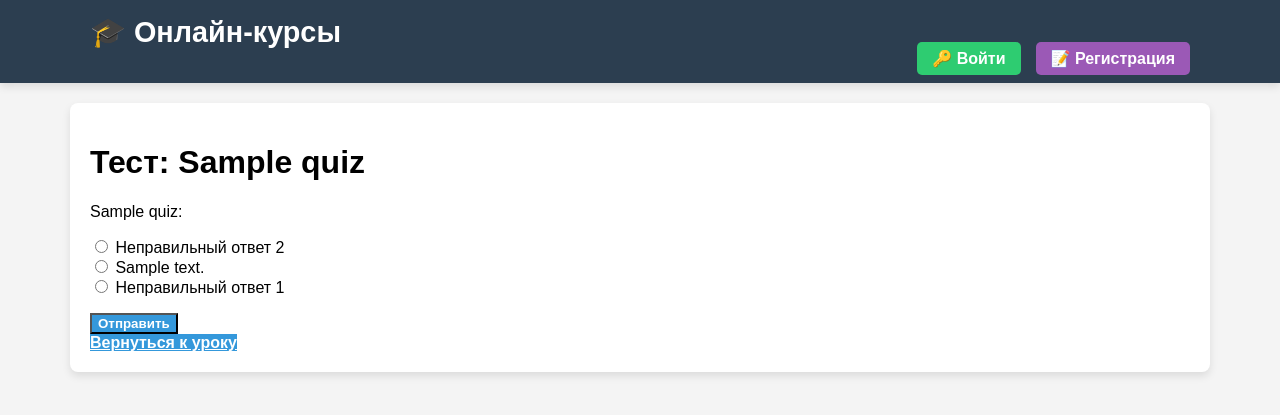
After one commit to loraAbramchuk/PlatformForOnlineCourses, a Django app: page /quizzes/1/ in a window 1280 px wide. The commit adds this page. Shown: the top 415 px of the page. Run offline with Django 4.2, Linux system fonts and the light colour scheme; tables that the repository leaves empty hold one stand-in row (values such as "Sample post").

Commit message:
добавила квизы

```diff
--- /dev/null
+++ b/OnlineCourses/main/forms.py
@@ -0,0 +1,13 @@
+from django import forms
+from .models import Quiz
+
+class QuizForm(forms.Form):
+    def __init__(self, *args, **kwargs):
+        quiz = kwargs.pop('quiz', None)
+        super().__init__(*args, **kwargs)
+        if quiz:
+            self.fields['answer'] = forms.ChoiceField(
+                label=quiz.question,
+                choices=[(ans, ans) for ans in quiz.get_shuffled_answers()],
+                widget=forms.RadioSelect
+            )
--- a/OnlineCourses/main/models.py
+++ b/OnlineCourses/main/models.py
@@ -28,4 +28,11 @@ class Quiz(models.Model):
     correct_answer = models.CharField(max_length=200)
 
     def __str__(self):
-        return f'Тест к уроку: {self.lesson.title}'
+        return self.question
+
+    def get_shuffled_answers(self):
+        """Генерируем список ответов, перемешивая варианты"""
+        from random import shuffle
+        answers = [self.correct_answer, "Неправильный ответ 1", "Неправильный ответ 2"]
+        shuffle(answers)
+        return answers
--- a/OnlineCourses/main/templates/course_detail.html
+++ b/OnlineCourses/main/templates/course_detail.html
@@ -15,8 +15,6 @@
     <p>В этом курсе пока нет уроков.</p>
 {% endfor %}
 
-
-
 {% if user in course.students.all %}
     <p>Вы уже записаны на этот курс!</p>
 {% else %}
--- /dev/null
+++ b/OnlineCourses/main/templates/quizes_detail.html
@@ -0,0 +1,17 @@
+{% extends "base.html" %}
+
+{% block content %}
+<h1>Тест: {{ quiz.question }}</h1>
+
+{% if result %}
+    <p class="result">{{ result }}</p>
+{% else %}
+    <form method="post">
+        {% csrf_token %}
+        {{ form.as_p }}
+        <button type="submit" class="btn">Отправить</button>
+    </form>
+{% endif %}
+
+<a href="{% url 'lesson_detail' quiz.lesson.id %}" class="btn btn-secondary">Вернуться к уроку</a>
+{% endblock %}
--- a/OnlineCourses/main/urls.py
+++ b/OnlineCourses/main/urls.py
@@ -7,4 +7,5 @@ urlpatterns = [
     path('main/<int:course_id>/', views.course_detail, name='course_detail'),
     path('lessons/<int:lesson_id>/', views.lesson_detail, name='lesson_detail'),
     path('main/<int:course_id>/enroll/', views.enroll, name='enroll'),
+    path('quizzes/<int:quiz_id>/', views.quiz_detail, name='quiz_detail'),
 ]
--- a/OnlineCourses/main/views.py
+++ b/OnlineCourses/main/views.py
@@ -1,4 +1,5 @@
-from .models import Course, Lesson
+from .forms import QuizForm
+from .models import Course, Lesson, Quiz
 from django.shortcuts import get_object_or_404, redirect, render
 
 def dashboard(request):
@@ -19,4 +20,20 @@ def enroll(request, course_id):
 
 def lesson_detail(request, lesson_id):
     lesson = get_object_or_404(Lesson, id=lesson_id)
+    # quizes = lesson.quizzes.all()
     return render(request, 'lesson_detail.html', {'lesson': lesson})
+
+def quiz_detail(request, quiz_id):
+    quiz = get_object_or_404(Quiz, id=quiz_id)
+    result = None
+
+    if request.method == 'POST':
+        form = QuizForm(request.POST, quiz=quiz)
+        if form.is_valid():
+            user_answer = form.cleaned_data['answer']
+            result = "✅ Правильно!" if user_answer == quiz.correct_answer else "❌ Неправильно!"
+
+    else:
+        form = QuizForm(quiz=quiz)
+
+    return render(request, 'quizes_detail.html', {'quiz': quiz, 'form': form, 'result': result})
```
Also changed, not shown: OnlineCourses/main/templates/lesson_detail.html (+11 -0 lines).
